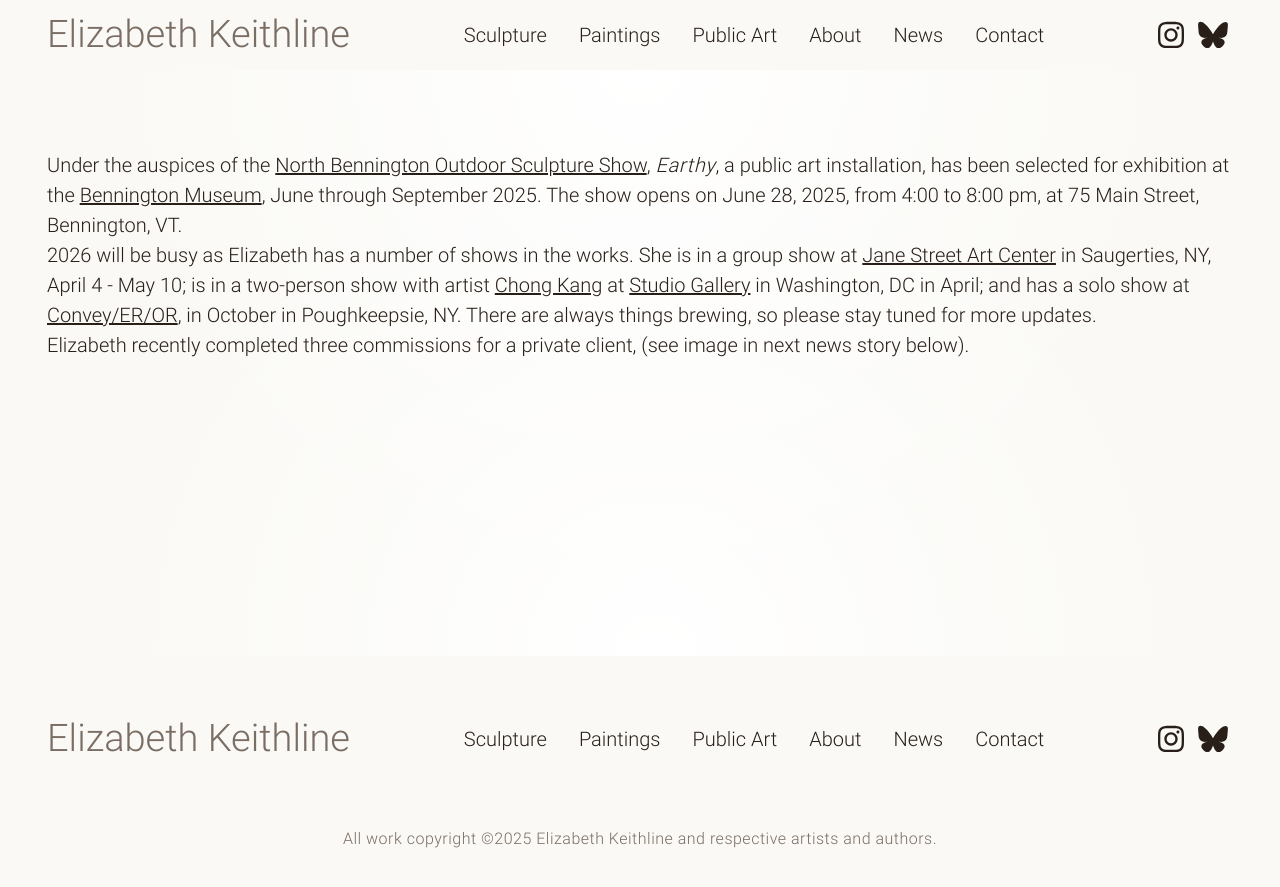
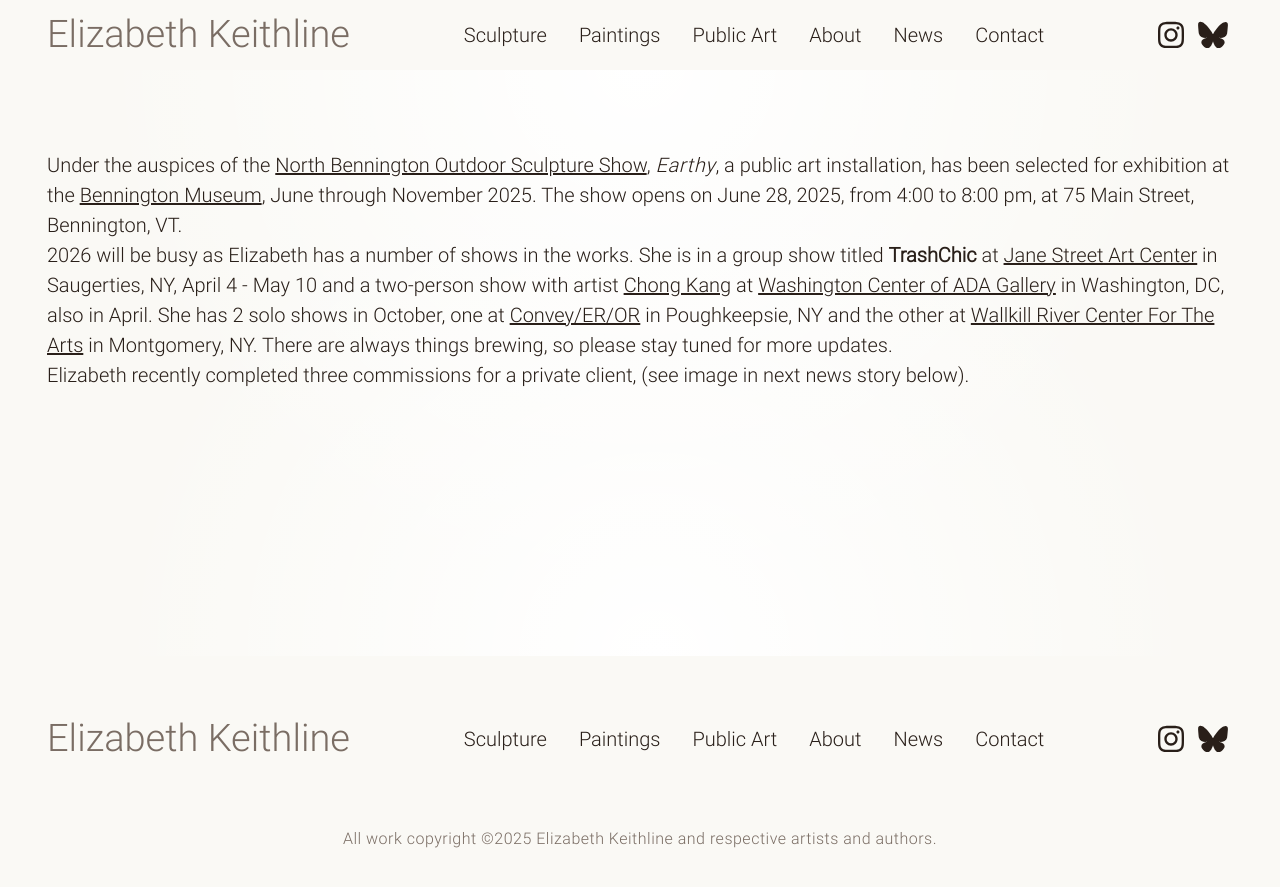
Before and after one commit to highchair/elizabethkeithline-com, a Jekyll site: the page built from _posts/2025-06-21-bennington-museum.md, in a window 1280 px wide. Shown: the top 887 px of the page. Built offline with Jekyll 4.4.1, drawn with Linux system fonts in a browser that asks for light colours; some web fonts are replaced.

Commit message:
Corrections and omissions

```diff
--- a/_posts/2025-06-21-bennington-museum.md
+++ b/_posts/2025-06-21-bennington-museum.md
@@ -1,13 +1,14 @@
 ---
 layout: text
-title: "New solo exhibition in Bennington, Vermont"
+title: "Recent News & Updates"
 date: 2025-06-21 12:00:00 -0500
 categories: [ "Announcements" ]
-excerpt: '<i>Earthy</i>, a public art installation, has been selected for exhibition at the Bennington Museum as part of the North Bennington Outdoor Sculpture Show, from June through September of 2025.'
+excerpt: "Under the auspices of the North Bennington Outdoor Sculpture Show, Elizabeth Keithline’s Earthy, a public art installation, has been selected for exhibition at the Bennington Museum, June through November 2025. Her piece is in the meadow behind the museum, 75 Main Street, Bennington, VT."
 ---
 
-Under the auspices of the [North Bennington Outdoor Sculpture Show](https://www.nbossvt.com/), _Earthy_, a public art installation, has been selected for exhibition at the [Bennington Museum](https://benningtonmuseum.org/), June through September 2025. The show opens on June 28, 2025, from 4:00 to 8:00 pm, at 75 Main Street, Bennington, VT.
+Under the auspices of the [North Bennington Outdoor Sculpture Show](https://www.nbossvt.com/), _Earthy_, a public art installation, has been selected for exhibition at the [Bennington Museum](https://benningtonmuseum.org/), June through November 2025. The show opens on June 28, 2025, from 4:00 to 8:00 pm, at 75 Main Street, Bennington, VT.
 
-2026 will be busy as Elizabeth has a number of shows in the works. She is in a group show at [Jane Street Art Center](https://www.janestreetartcenter.com/) in Saugerties, NY, April 4 - May 10; is in a two-person show with artist [Chong Kang](https://chongkangartist.com/) at [Studio Gallery](https://www.studiogallerydc.com/) in Washington, DC in April; and has a solo show at [Convey/ER/OR](https://www.chronogram.com/hudsonvalley/convey-er-or-gallery/Location?oid=18954176), in October in Poughkeepsie, NY. There are always things brewing, so please stay tuned for more updates.
+2026 will be busy as Elizabeth has a number of shows in the works. She is in a group show titled **TrashChic** at [Jane Street Art Center](https://www.janestreetartcenter.com/) in Saugerties, NY, April 4 - May 10 and a two-person show with artist [Chong Kang](https://chongkangartist.com/) at [Washington Center of ADA Gallery](https://adawdc.org/) in Washington, DC, also in April. She has 2 solo shows in October, one at [Convey/ER/OR](https://www.chronogram.com/hudsonvalley/convey-er-or-gallery/Location?oid=18954176) in Poughkeepsie, NY and the other at [Wallkill River Center For The Arts](https://wallkill.art/) in Montgomery, NY. There are always things brewing, so please stay tuned for more updates.
+
 
 Elizabeth recently completed three commissions for a private client, (see image in next news story below).
```
Also changed, not shown: README.md.
